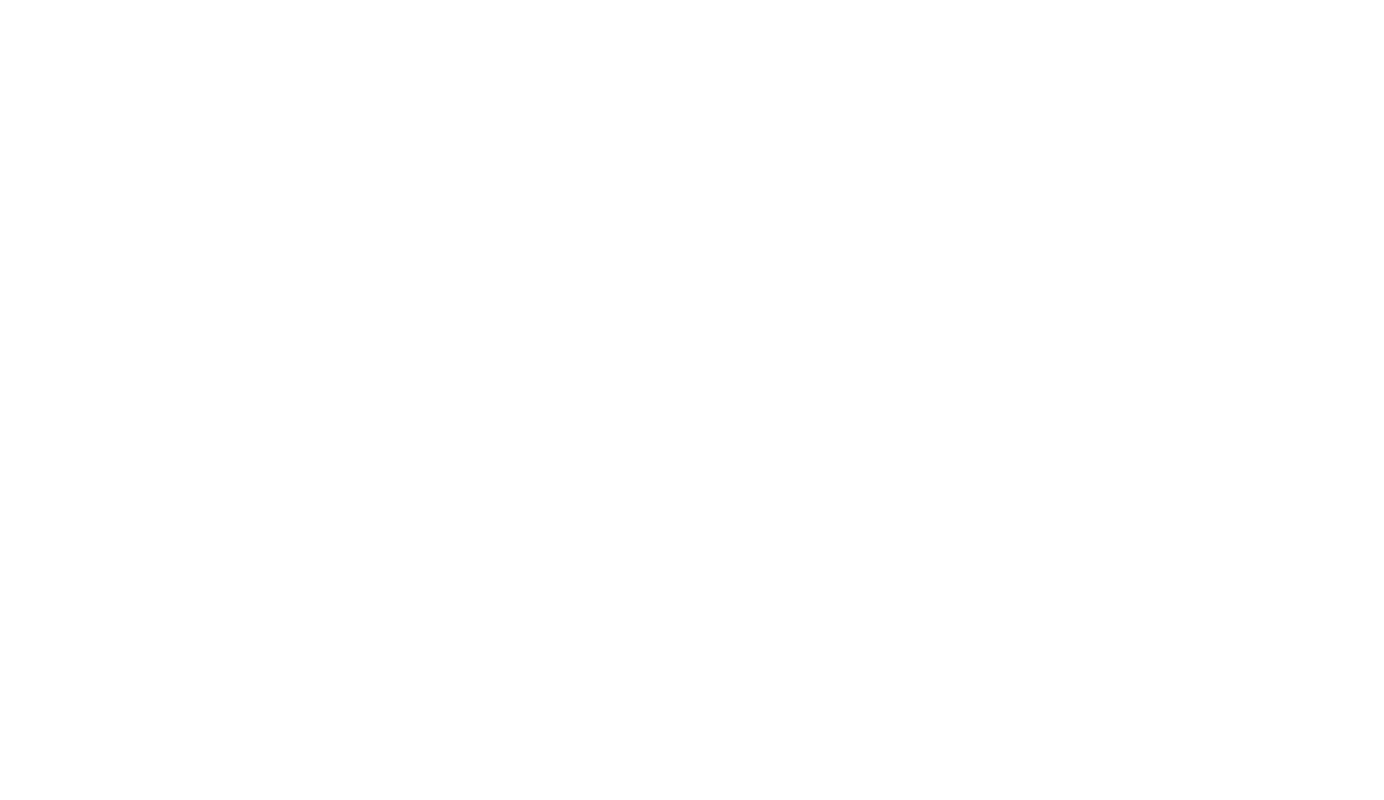
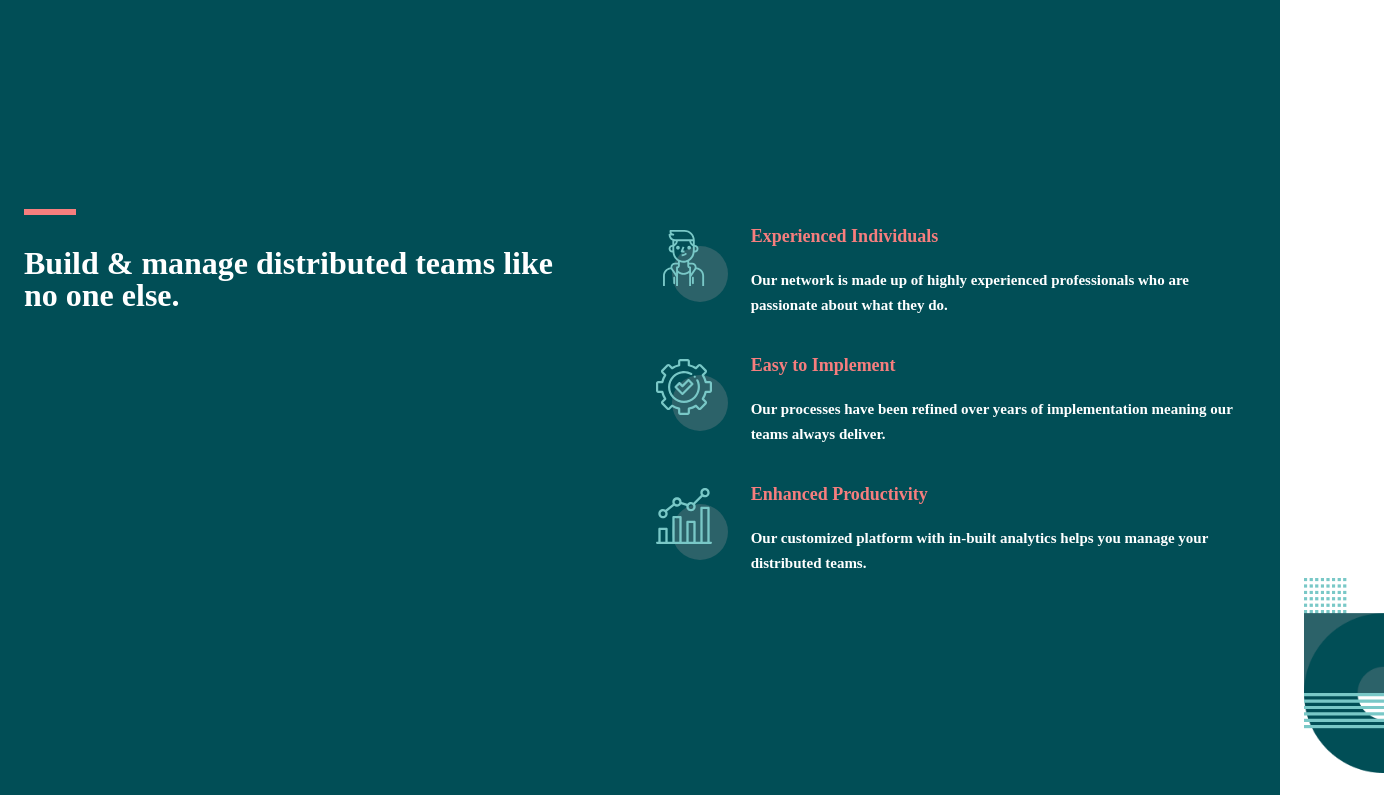
Before and after one commit to shaxzodabdurahmonov/my-team, a plain HTML site: page index.html in a window 1280 px wide. Shown: the whole page, 1384 px wide, since content can reach past the window. Drawn offline with Linux system fonts and the light colour scheme.

Commit message:
Added section one

```diff
--- a/css/pages/home.css
+++ b/css/pages/home.css
@@ -0,0 +1,172 @@
+.section__two {
+  padding-block: 64px;
+  padding-inline: 24px;
+  background-color: var(--color-midnight-green);
+}
+.wrapper__left--topborder {
+  background-color: #f67e7e;
+  border: 1px solid #f67e7e;
+  width: 50px;
+  height: 4px;
+  margin-bottom: 32px;
+}
+.section__two--wrapper-left {
+  display: flex;
+  justify-content: center;
+  align-items: center;
+}
+.left__right--img {
+  position: relative;
+  left: 23px;
+}
+.wrapper__left--text {
+  color: var(--color-white);
+}
+.img__text--red {
+  color: var(--color-light-coral);
+}
+.img__text--white {
+  color: var(--color-white);
+}
+@media screen and (min-width: 320px) {
+  .wrapper__left--text {
+    font-size: 32px;
+    line-height: 32px;
+    font-weight: 700;
+  }
+  .section__two--wrapper-right {
+    text-align: center;
+  }
+  .img__team {
+    width: 72px;
+    height: 72px;
+  }
+  .img__text--red {
+    font-weight: 700;
+    font-size: 18px;
+    line-height: 28px;
+  }
+  .img__text--white {
+    font-weight: 700;
+    font-size: 15px;
+    line-height: 25px;
+  }
+}
+@media screen and (min-width: 573px) {
+  .wrapper__left--text {
+    font-size: 32px;
+    line-height: 32px;
+    font-weight: 700;
+  }
+  .section__two--wrapper-right {
+    text-align: start;
+  }
+  .wrapper__right--box {
+    display: flex;
+    gap: 23px;
+    justify-content: center;
+    align-items: center;
+  }
+  .img__team {
+    width: 72px;
+    height: 72px;
+  }
+  .img__text--red {
+    font-weight: 700;
+    font-size: 18px;
+    line-height: 28px;
+  }
+  .img__text--white {
+    font-weight: 700;
+    font-size: 15px;
+    line-height: 25px;
+  }
+}
+@media screen and (min-width: 1110px) {
+  .section__two--wrapper {
+    display: flex;
+    padding-block: 140px;
+  }
+  .wrapper__left--text {
+    font-size: 32px;
+    line-height: 32px;
+    font-weight: 700;
+  }
+  .left__right--img {
+    position: relative;
+    left: 542px;
+    bottom: -300px;
+    width: 80px;
+  }
+  .left__left{
+    position: relative;
+    bottom: 130px;
+  }
+  .section__two--wrapper-right {
+    text-align: start;
+  }
+  .wrapper__right--box {
+    display: flex;
+    gap: 23px;
+    justify-content: center;
+    align-items: center;
+  }
+  .img__team {
+    width: 72px;
+    height: 72px;
+  }
+  .img__text--red {
+    font-weight: 700;
+    font-size: 18px;
+    line-height: 28px;
+  }
+  .img__text--white {
+    font-weight: 700;
+    font-size: 15px;
+    line-height: 25px;
+  }
+}
+@media screen and (min-width: 1110px) {
+  .section__two--wrapper {
+    display: flex;
+    padding-block: 140px;
+  }
+  .wrapper__left--text {
+    font-size: 32px;
+    line-height: 32px;
+    font-weight: 700;
+  }
+  .left__right--img {
+    position: relative;
+    left: 728px;
+    bottom: -280px;
+    width: 80px;
+  }
+  .left__left{
+    position: relative;
+    bottom: 130px;
+  }
+  .section__two--wrapper-right {
+    text-align: start;
+  }
+  .wrapper__right--box {
+    display: flex;
+    gap: 23px;
+    justify-content: center;
+    align-items: center;
+  }
+  .img__team {
+    width: 72px;
+    height: 72px;
+  }
+  .img__text--red {
+    font-weight: 700;
+    font-size: 18px;
+    line-height: 28px;
+  }
+  .img__text--white {
+    font-weight: 700;
+    font-size: 15px;
+    line-height: 25px;
+  }
+}
--- a/index.html
+++ b/index.html
@@ -1,12 +1,83 @@
 <!DOCTYPE html>
 <html lang="en">
-<head>
-    <meta charset="UTF-8">
-    <meta name="viewport" content="width=device-width, initial-scale=1.0">
+  <head>
+    <meta charset="UTF-8" />
+    <meta name="viewport" content="width=device-width, initial-scale=1.0" />
     <title>My team</title>
-    <link rel="stylesheet" href="./css/main.css">
-</head>
-<body>
-
-</body>
+    <link rel="stylesheet" href="./css/main.css" />
+    <link rel="stylesheet" href="./css/pages/home.css" />
+  </head>
+  <body>
+    <section class="section__two">
+      <div class="container">
+        <div class="section__two--wrapper">
+          <div class="section__two--wrapper-left">
+            <div class="left__left">
+              <p class="wrapper__left--topborder"></p>
+              <p class="wrapper__left--text">
+                Build & manage distributed teams like no one else.
+              </p>
+            </div>
+            <div class="left__right">
+              <img
+                class="left__right--img"
+                src="./assets/images/background right 1.png"
+                alt=""
+              />
+            </div>
+          </div>
+          <div class="section__two--wrapper-right">
+            <div class="wrapper__right--box">
+              <div class="box__img--team">
+                <img
+                  class="img__team"
+                  src="./assets/icons/individuals icon.svg"
+                  alt=""
+                />
+              </div>
+              <div class="box__img--text">
+                <p class="img__text--red">Experienced Individuals</p>
+                <p class="img__text--white">
+                  Our network is made up of highly experienced professionals who
+                  are passionate about what they do.
+                </p>
+              </div>
+            </div>
+            <div class="wrapper__right--box">
+              <div class="box__img--team">
+                <img
+                  class="img__team"
+                  src="./assets/icons/implement icon.svg"
+                  alt=""
+                />
+              </div>
+              <div class="box__img--text">
+                <p class="img__text--red">Easy to Implement</p>
+                <p class="img__text--white">
+                  Our processes have been refined over years of implementation
+                  meaning our teams always deliver.
+                </p>
+              </div>
+            </div>
+            <div class="wrapper__right--box">
+              <div class="box__img--team">
+                <img
+                  class="img__team"
+                  src="./assets/icons/productivity icon.svg"
+                  alt=""
+                />
+              </div>
+              <div class="box__img--text">
+                <p class="img__text--red">Enhanced Productivity</p>
+                <p class="img__text--white">
+                  Our customized platform with in-built analytics helps you
+                  manage your distributed teams.
+                </p>
+              </div>
+            </div>
+          </div>
+        </div>
+      </div>
+    </section>
+  </body>
 </html>
```
